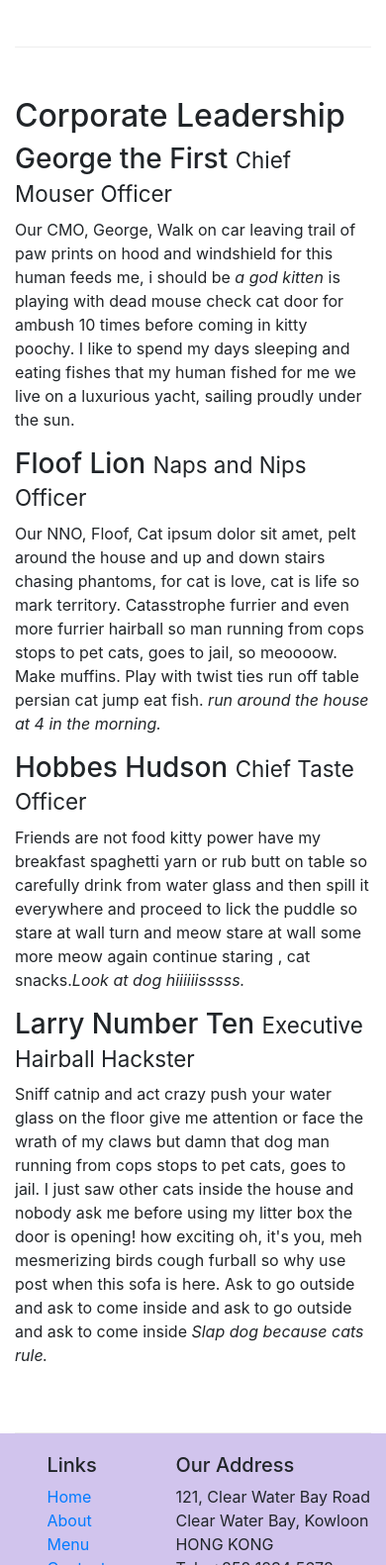
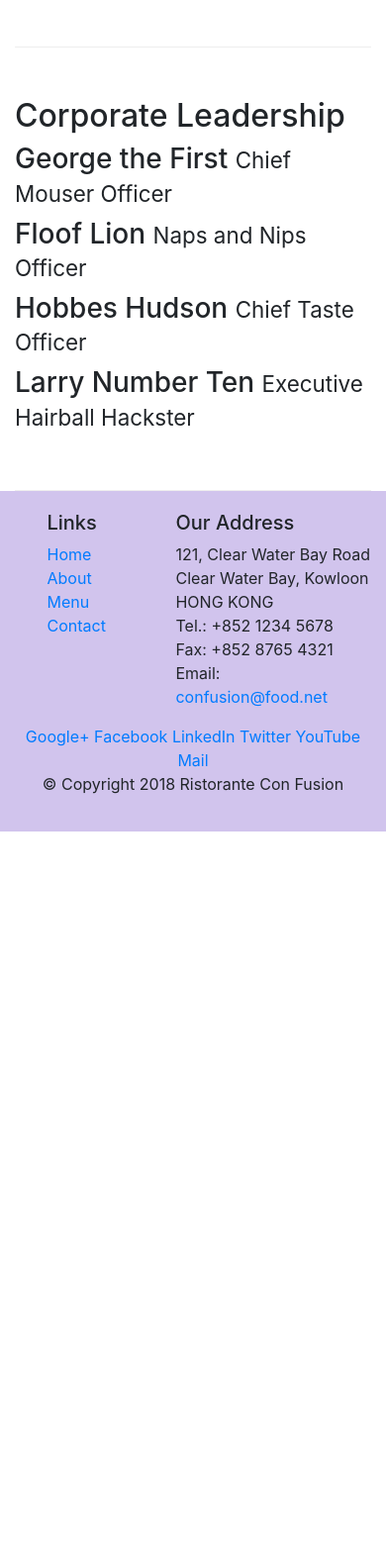
Before and after one commit to betsystevens/books, a website: page aboutus.html in a window 390 px wide. Shown: the part 914-2495 px from the top of the page at 99% size. After the commit the page ends 1754 px from the top, so only its background shows below. Drawn offline with nearby package versions, Linux system fonts and the light colour scheme.

Commit message:
hide text with d-none and d-block-sm

```diff
--- a/aboutus.html
+++ b/aboutus.html
@@ -50,13 +50,13 @@
             <div>
                 <h2>Corporate Leadership</h2>
                 <h3>George the First <small>Chief Mouser Officer</small></h3>
-                <p>Our CMO, George,  Walk on car leaving trail of paw prints on hood and windshield for this human feeds me, i should be <em> a god kitten</em> is playing with dead mouse check cat door for ambush 10 times before coming in kitty poochy. I like to spend my days sleeping and eating fishes that my human fished for me we live on a luxurious yacht, sailing proudly under the sun.</p>
+                <p class="d-none d-sm-block">Our CMO, George,  Walk on car leaving trail of paw prints on hood and windshield for this human feeds me, i should be <em> a god kitten</em> is playing with dead mouse check cat door for ambush 10 times before coming in kitty poochy. I like to spend my days sleeping and eating fishes that my human fished for me we live on a luxurious yacht, sailing proudly under the sun.</p>
                 <h3>Floof Lion <small>Naps and Nips Officer</small></h3>
-                <p>Our NNO, Floof, Cat ipsum dolor sit amet, pelt around the house and up and down stairs chasing phantoms, for cat is love, cat is life so mark territory. Catasstrophe furrier and even more furrier hairball so man running from cops stops to pet cats, goes to jail, so meoooow. Make muffins. Play with twist ties run off table persian cat jump eat fish. <em> run around the house at 4 in the morning.</em></p>
+                <p class="d-none d-sm-block">Our NNO, Floof, Cat ipsum dolor sit amet, pelt around the house and up and down stairs chasing phantoms, for cat is love, cat is life so mark territory. Catasstrophe furrier and even more furrier hairball so man running from cops stops to pet cats, goes to jail, so meoooow. Make muffins. Play with twist ties run off table persian cat jump eat fish. <em> run around the house at 4 in the morning.</em></p>
                 <h3>Hobbes Hudson <small>Chief Taste Officer</small></h3>
-                <p>Friends are not food kitty power have my breakfast spaghetti yarn or rub butt on table so carefully drink from water glass and then spill it everywhere and proceed to lick the puddle so stare at wall turn and meow stare at wall some more meow again continue staring , cat snacks.<em>Look at dog hiiiiiisssss.</em></p>
+                <p class="d-none d-sm-block">Friends are not food kitty power have my breakfast spaghetti yarn or rub butt on table so carefully drink from water glass and then spill it everywhere and proceed to lick the puddle so stare at wall turn and meow stare at wall some more meow again continue staring , cat snacks.<em>Look at dog hiiiiiisssss.</em></p>
                 <h3>Larry Number Ten <small>Executive Hairball Hackster</small></h3>
-                <p>Sniff catnip and act crazy push your water glass on the floor give me attention or face the wrath of my claws but damn that dog man running from cops stops to pet cats, goes to jail. I just saw other cats inside the house and nobody ask me before using my litter box the door is opening! how exciting oh, it's you, meh mesmerizing birds cough furball so why use post when this sofa is here. Ask to go outside and ask to come inside and ask to go outside and ask to come inside<em> Slap dog because cats rule.</em></p>
+                <p class="d-none d-sm-block">Sniff catnip and act crazy push your water glass on the floor give me attention or face the wrath of my claws but damn that dog man running from cops stops to pet cats, goes to jail. I just saw other cats inside the house and nobody ask me before using my litter box the door is opening! how exciting oh, it's you, meh mesmerizing birds cough furball so why use post when this sofa is here. Ask to go outside and ask to come inside and ask to go outside and ask to come inside<em> Slap dog because cats rule.</em></p>
             </div>
        </div>
 
```
Also changed, not shown: index.html (+3 -3 lines).
